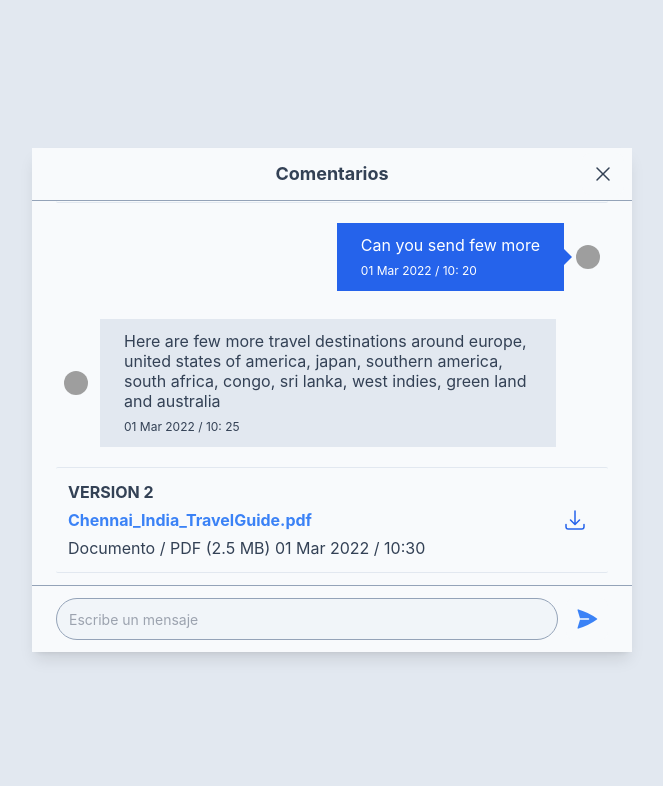
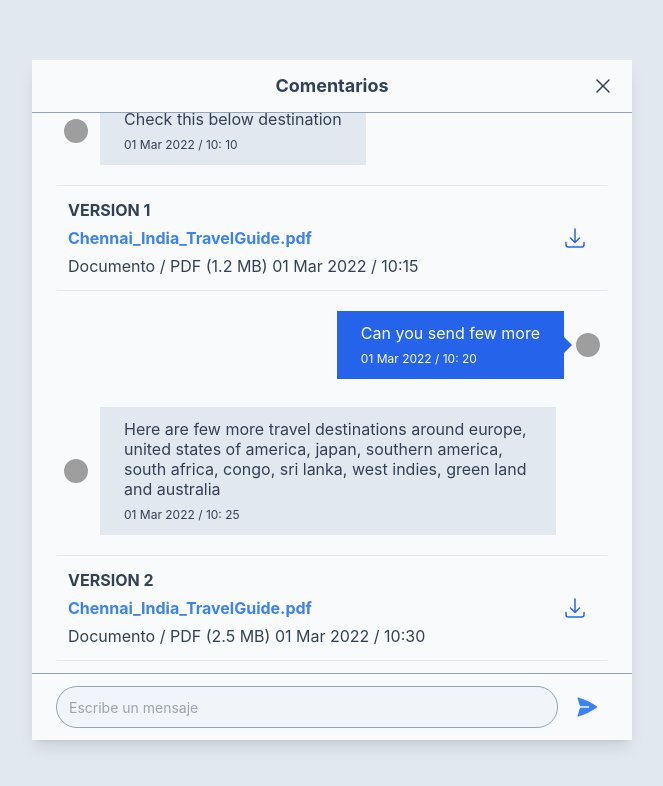
Before and after one commit to hhhhaaarry/test-front-chat, a Vue app: page / in a window 1280 px wide. Both pictures are taken after a click on the button "Open Modal". Shown: the top 786 px of the page, without its empty margins (308-971 px from the left). Built offline with nearby package versions, Linux system fonts and the light colour scheme; grey boxes are pictures that could not be loaded.

Commit message:
Added more height to modal

```diff
--- a/src/components/CommentsModal.vue
+++ b/src/components/CommentsModal.vue
@@ -10,7 +10,7 @@
             </IconButton>
         </header>
         <main
-            class="modal__main chat flex flex-col-reverse justify-between gap-3 p-3 px-6 custom-scrollbar overflow-auto max-h-96 ">
+            class="modal__main chat flex flex-col-reverse justify-between gap-3 p-3 px-6 custom-scrollbar overflow-auto max-h-[70vh] ">
             <ChatItem v-for="(message, index) in sortedMessages" :key="index" :message="message" />
         </main>
         <div
```
